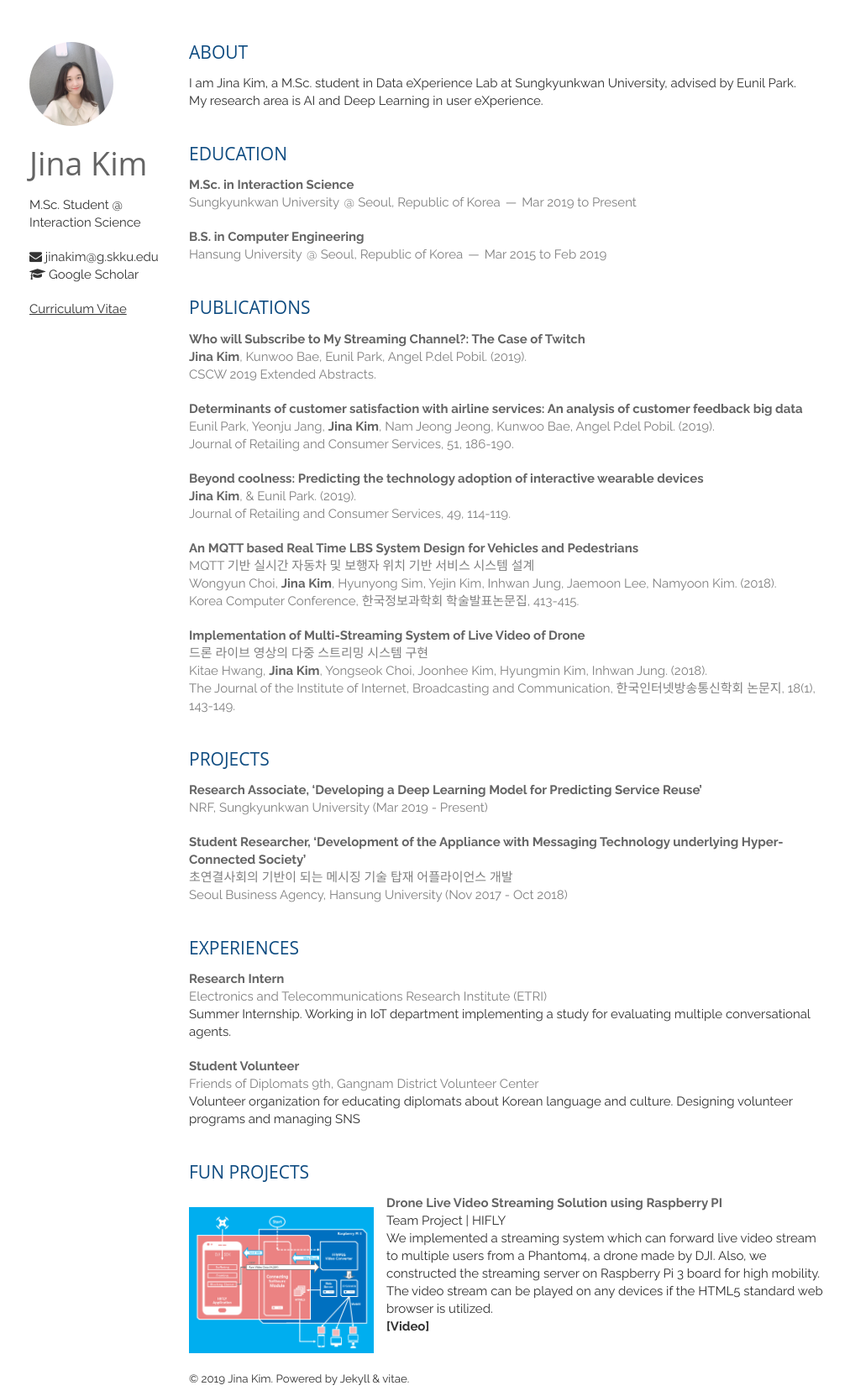
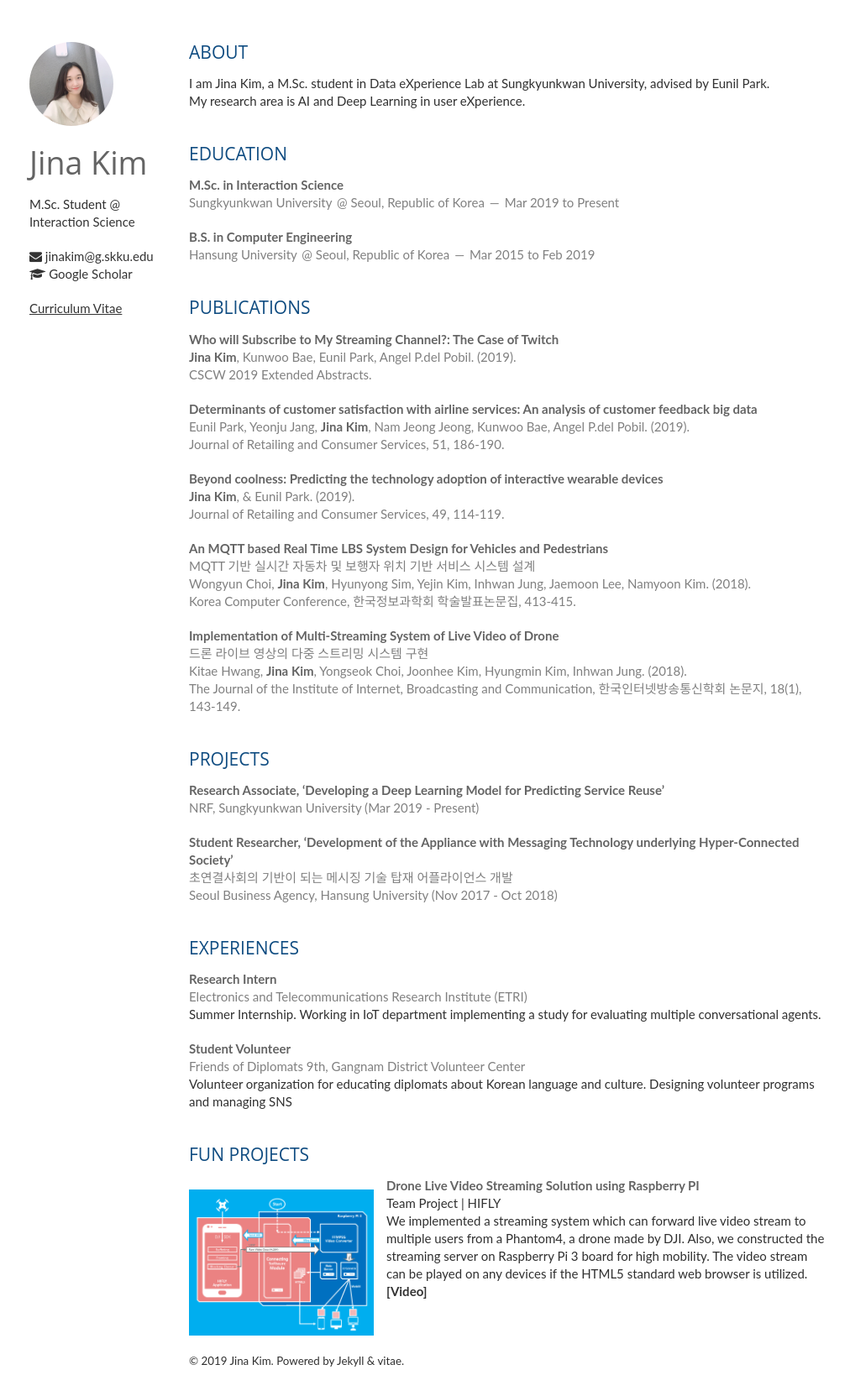
Before and after one commit to Jina-Kim/Jina-Kim.github.io, a Jekyll site: the page built from index.html, in a window 1280 px wide. Shown: the whole page at 84% size, without its empty margins (135-1147 px from the left). Built offline with Jekyll 4.4.1, drawn with Linux system fonts in a browser that asks for light colours; nearby versions of some CDN libraries; the list of posts is cut into pages by our own code; after the commit the page ends 1642 px from its top, so only the background shows below that.

Commit message:
update css

```diff
--- a/static/css/layout.css
+++ b/static/css/layout.css
@@ -1,7 +1,8 @@
 @import url(https://fonts.googleapis.com/css?family=Raleway:700,400);
 
 body {
-    font-family: "Raleway", Helvetica, Arial, sans-serif;
+    font-family: "Lato", "Open Sans", sans-serif;
+    /* font-family: "Raleway", Helvetica, Arial, sans-serif; */
     font-size: 15px;
     line-height: 21px;
     color: rgb(48, 48, 48);
```
